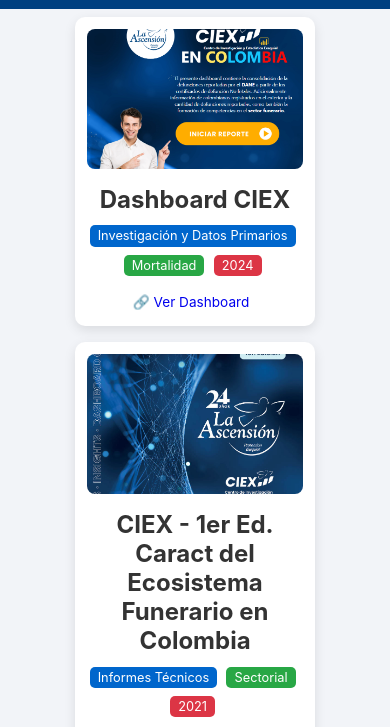
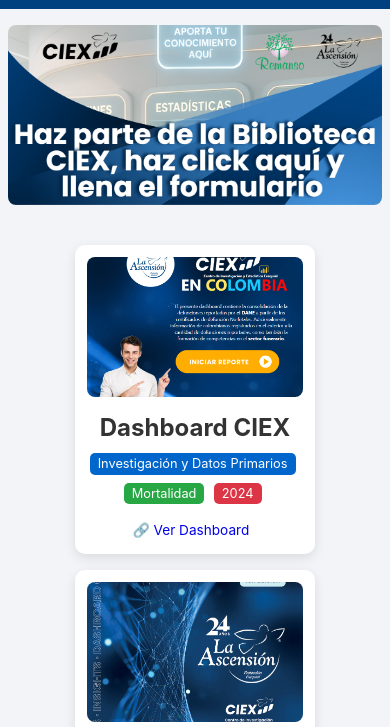
Before and after one commit to guzmandb/biblioteca-ciex, a plain HTML site: page index.html in a window 390 px wide. Shown: the part 73-800 px from the top of the page. Drawn offline with Linux system fonts and the light colour scheme.

Commit message:
Banner added

```diff
--- a/index.html
+++ b/index.html
@@ -9,7 +9,7 @@
 <body>
   <header>
     <button id="menuToggle">☰</button>
-    <a href="#" onclick="window.location.reload()"><img src="img/ciex-logo.png" alt="CIEX Logo" id="logo"></a>
+    <a href="#" onclick="window.location.reload()"><img src="img/ciex-logo.png" alt="Centro de Investigación Estadístico Exequial - CIEX Logo" id="logo"></a>
     <h1><a href="#" onclick="window.location.reload()" style="color: white;">Biblioteca CIEX</a></h1>
     <input type="text" id="searchInput" placeholder="Buscar documentos...">
   </header>
@@ -49,8 +49,16 @@
 
     </aside>
 
-    <main class="document-section" id="documentList">
-      <!-- tarjetas inyectadas aquí -->
+    <main class="document-section">
+      <!-- 1) Banner fijo -->
+      <div id="topBanner">
+        <a href="https://forms.gle/aKF8cXsa1bw8TrqUA" target="_blank" rel="noopener">
+          <img src="img/banner-ciex.png"
+               alt="CIEX - Participa en nuestra Biblioteca llenando el formulario">
+        </a>
+      </div>
+      <!-- 2) Aquí solo se renderizan las tarjetas -->
+      <div id="documentList"></div>
     </main>
   </div>
 
--- a/script.js
+++ b/script.js
@@ -101,11 +101,10 @@ function clearSelectionVisual() {
 // Aplica todos los filtros y taxonomía
 function renderDocuments() {
   clearSelectionVisual();
-  // document.querySelector(`#taxonomyList li[data-name="${currentTaxonomy}"]`)?.classList.add('selected');
   const list = document.getElementById('documentList');
-  list.innerHTML = "";
-  const filtered = documents
-    .filter(doc => {
+  list.innerHTML = "";    // limpia SOLO las cards
+
+  const filtered = documents.filter(doc => {
     // búsqueda por título con normalización
     if (searchTerm) {
       const titleNorm = normalizeText(doc.title);
@@ -132,12 +131,9 @@ function renderDocuments() {
     return true;
   });
 
-  // 1) Actualiza la UI de los filtros según 'filtered'
   updateFilterUI(filtered);
+  renderTaxonomies(filtered);
 
-  // 2) Renderiza las taxonomías y tarjetas como ya lo haces
-  renderTaxonomies(filtered);
-  list.innerHTML = '';
   filtered.forEach(doc => {
     const card = document.createElement('div');
     card.className = 'document-card';
@@ -171,7 +167,7 @@ function renderDocuments() {
       });
     });
 
-    document.getElementById('documentList').appendChild(card);
+    list.appendChild(card);
   });
 }
 
@@ -385,6 +381,17 @@ document.getElementById('clearFiltersBtn')
   renderDocuments();
 });
 
+document.addEventListener('click', e => {
+  const sidebar = document.querySelector('.sidebar');
+  const toggle  = document.getElementById('menuToggle');
+  // Si el sidebar está abierto y el click NO fue dentro de él ni en el botón
+  if (sidebar.classList.contains('open') &&
+      !sidebar.contains(e.target) &&
+      !toggle.contains(e.target)) {
+    sidebar.classList.remove('open');
+  }
+});
+
 // helper para quitar tildes y pasar a minúsculas
 function normalizeText(str) {
   return str
--- a/style.css
+++ b/style.css
@@ -12,10 +12,16 @@ h1 { flex-grow:1; text-align:center; font-size:1.5rem; }
 #searchInput { padding:0.5rem; border:none; border-radius:5px; width:30%; max-width:300px; }
 
 /* LAYOUT */
+.container {
+  display: flex;
+  gap: 1rem;
+}
 .container { display:flex; min-height:calc(100vh - 120px); }
 
 /* SIDEBAR */
 .sidebar {
+  flex: 0 0 30%;      /* ocupa un 30% del ancho */
+  max-width: 320px;   /* tope si quieres */
   width:240px; background:#e9eef5; padding:0.75rem; overflow-y:auto;
   transition:left .3s;
 }
@@ -80,8 +86,12 @@ h1 { flex-grow:1; text-align:center; font-size:1.5rem; }
 
 /* DOCUMENTOS */
 .document-section {
-  flex-grow:1; padding:1rem;
-  display:flex; flex-wrap:wrap; gap:1rem; justify-content:center;
+  flex: 1;            /* ocupa el espacio restante */
+  display: flex;
+  flex-wrap: wrap;
+  gap: 1rem;
+  justify-content: center;
+  padding: 1rem 0;
 }
 .document-card {
   background:white; border-radius:10px; box-shadow:0 4px 12px rgba(0,0,0,0.1);
@@ -147,6 +157,13 @@ footer {
   }
   .sidebar.open { left:0; }
   .document-section { padding:.5rem; }
+  .sidebar {
+    flex: 0 0 100%;
+    max-width: none;
+  }
+  #topBanner img {
+    max-height: 180px;
+  }
 }
 .document-card .actions {
   margin-top: .5rem;
@@ -173,4 +190,128 @@ footer {
 }
 .document-card .actions .dashboard-link:hover {
   background: #133185;
-}*//* Listas de Temas y Años */
+}*/
+/* Listas de Temas y Años */
+
+/* Banner full-width, mantiene proporción y no desplaza el grid */
+.top-banner {
+  width: 100%;
+  overflow: hidden;
+  margin-bottom: 1rem;
+}
+.top-banner img {
+  display: block;
+  width: 100%;
+  height: auto;
+  max-height: 250px;    /* ajusta según necesites */
+  object-fit: cover;
+}
+
+/* En pantallas pequeñas ajusta la altura */
+@media(max-width: 768px) {
+  .top-banner img {
+    max-height: 120px;
+  }
+}
+
+/* Opcional: añadir separación extra antes del grid */
+.document-section {
+  padding-top: 0.5rem;
+}
+
+/* Banner responsive que ocupa toda la fila en .document-section */
+#topBanner {
+  flex: 0 0 100%;
+  display: flex;
+  justify-content: center;
+  margin-bottom: 1rem;
+}
+#topBanner img {
+  display: block;
+  width: 100%;
+  max-width: 800px;    /* ajusta según tu diseño */
+  height: auto;
+  object-fit: cover;
+  border-radius: 8px;
+}
+
+/* En móviles/tablets */
+@media(max-width: 768px) {
+  #topBanner img {
+    max-width: 100%;
+    border-radius: 4px;
+  }
+}
+
+/* contenedor de banner + tarjetas */
+.document-section {
+  display: flex;
+  flex-wrap: wrap;
+  gap: 1rem;
+}
+/* banner ocupa toda la fila */
+#topBanner {
+  flex: 0 0 100%;
+  display: flex;
+  justify-content: center;
+  margin-bottom: 1rem;
+}
+#topBanner img {
+  width: 100%;
+  max-width: 800px;
+  height: auto;
+  object-fit: cover;
+  border-radius: 8px;
+}
+/* grid de tarjetas debajo */
+#documentList {
+  flex: 0 0 100%;
+  display: flex;
+  flex-wrap: wrap;
+  gap: 1rem;
+  justify-content: center;
+}
+
+/* Layout: sidebar al 30% y .document-section al resto */
+.container {
+  display: flex;
+  gap: 1rem;
+}
+.sidebar {
+  flex: 0 0 40%;      /* ocupa un 30% del ancho */
+  max-width: 320px;   /* tope si quieres */
+}
+.document-section {
+  flex: 1;            /* ocupa el espacio restante */
+  display: flex;
+  flex-wrap: wrap;
+  gap: 1rem;
+  justify-content: center;
+  padding: 1rem 0;
+}
+
+/* Banner más grande */
+#topBanner {
+  flex: 0 0 100%;
+  display: flex;
+  justify-content: center;
+  margin-bottom: 1.5rem;
+}
+#topBanner img {
+  width: 100%;
+  max-width: none;
+  max-height: 300px;   /* altura mayor */
+  object-fit: cover;
+  border-radius: 8px;
+}
+
+/* Responsivo */
+@media(max-width:768px) {
+  .sidebar {
+    flex: 0 0 100%;
+    max-width: none;
+  }
+  #topBanner img {
+    max-height: 180px;
+  }
+}
```
Also changed, not shown: img/banner-ciex.png (added). Lines whose indentation alone changed are shown as unchanged.
